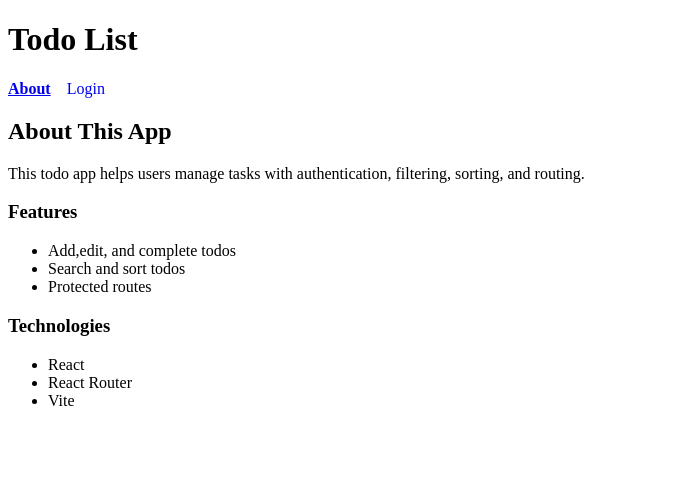
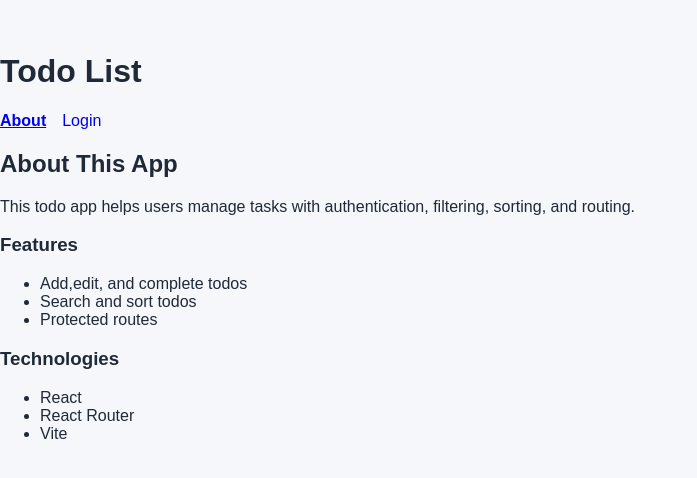
Before and after one commit to liyah2/todo-list, a React (Vite) app: page /about in a window 1280 px wide. Shown: the top 478 px of the page, without its empty margins (0-697 px from the left). Built offline with nearby package versions, Linux system fonts and the light colour scheme.

Commit message:
Updated basic css and connected it in corresponding files.

```diff
--- a/src/App.css
+++ b/src/App.css
@@ -0,0 +1,9 @@
+#root {
+  min-height: 100vh;
+}
+
+.app {
+  width: min(100% -2rem, 900px);
+  margin: 0 auto;
+  padding: 2rem 0;
+}
--- a/src/App.jsx
+++ b/src/App.jsx
@@ -11,7 +11,7 @@
 
 function App() {
   return (
-    <div>
+    <div className="app">
       <Header />
 
       <Routes>
--- a/src/index.css
+++ b/src/index.css
@@ -0,0 +1,16 @@
+* {
+  box-sizing: border-box;
+}
+
+body {
+  margin: 0;
+  font-family: Arial, Helvetica, sans-serif;
+  background: #f6f7fb;
+  color: #1f2937;
+}
+
+button,
+input,
+select {
+  font: inherit;
+}
--- a/src/shared/Header.jsx
+++ b/src/shared/Header.jsx
@@ -13,7 +13,7 @@
   }
 
   return (
-    <header>
+    <header className="header">
       <h1>Todo List</h1>
 
       <Navigation />
```
